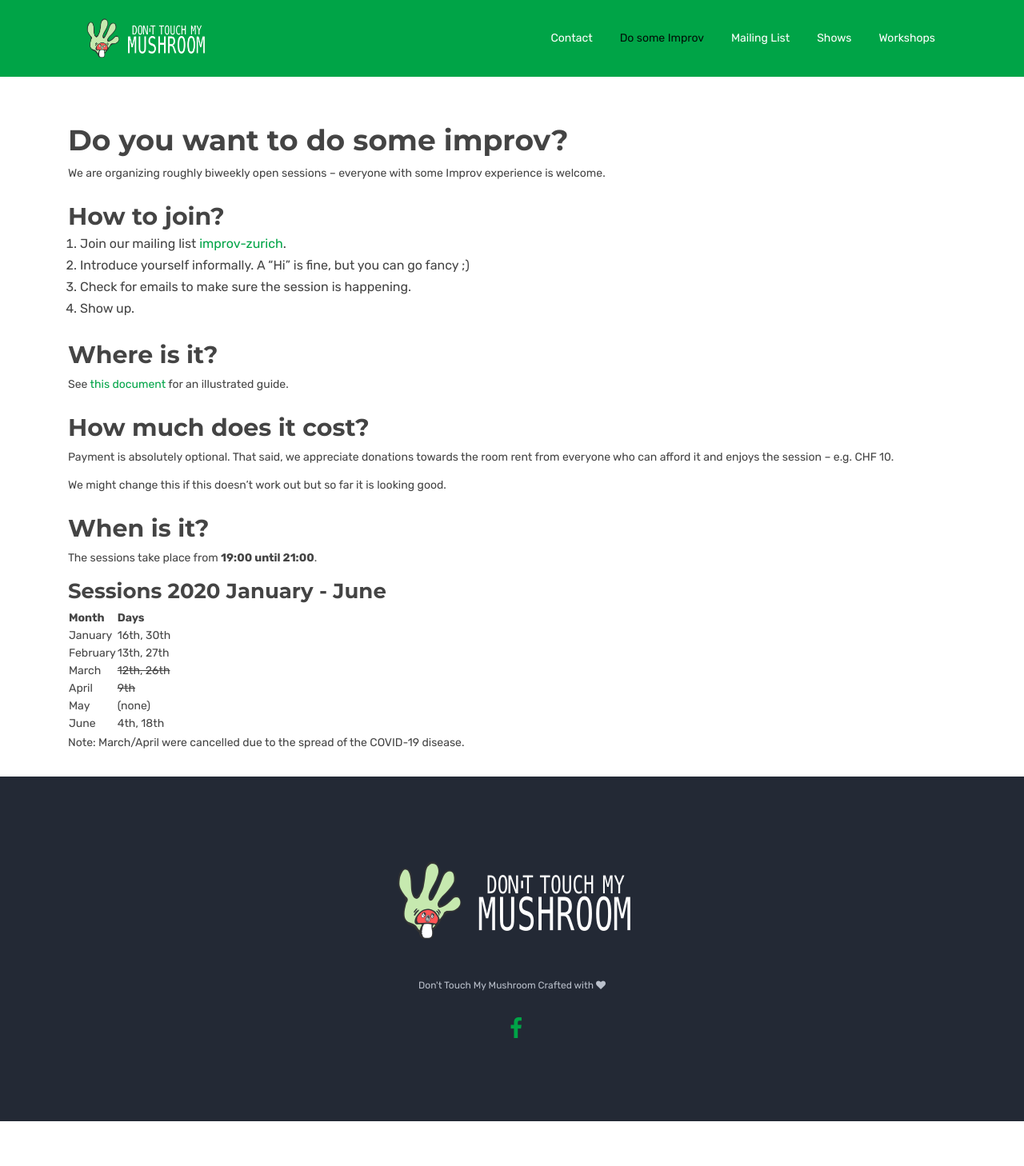
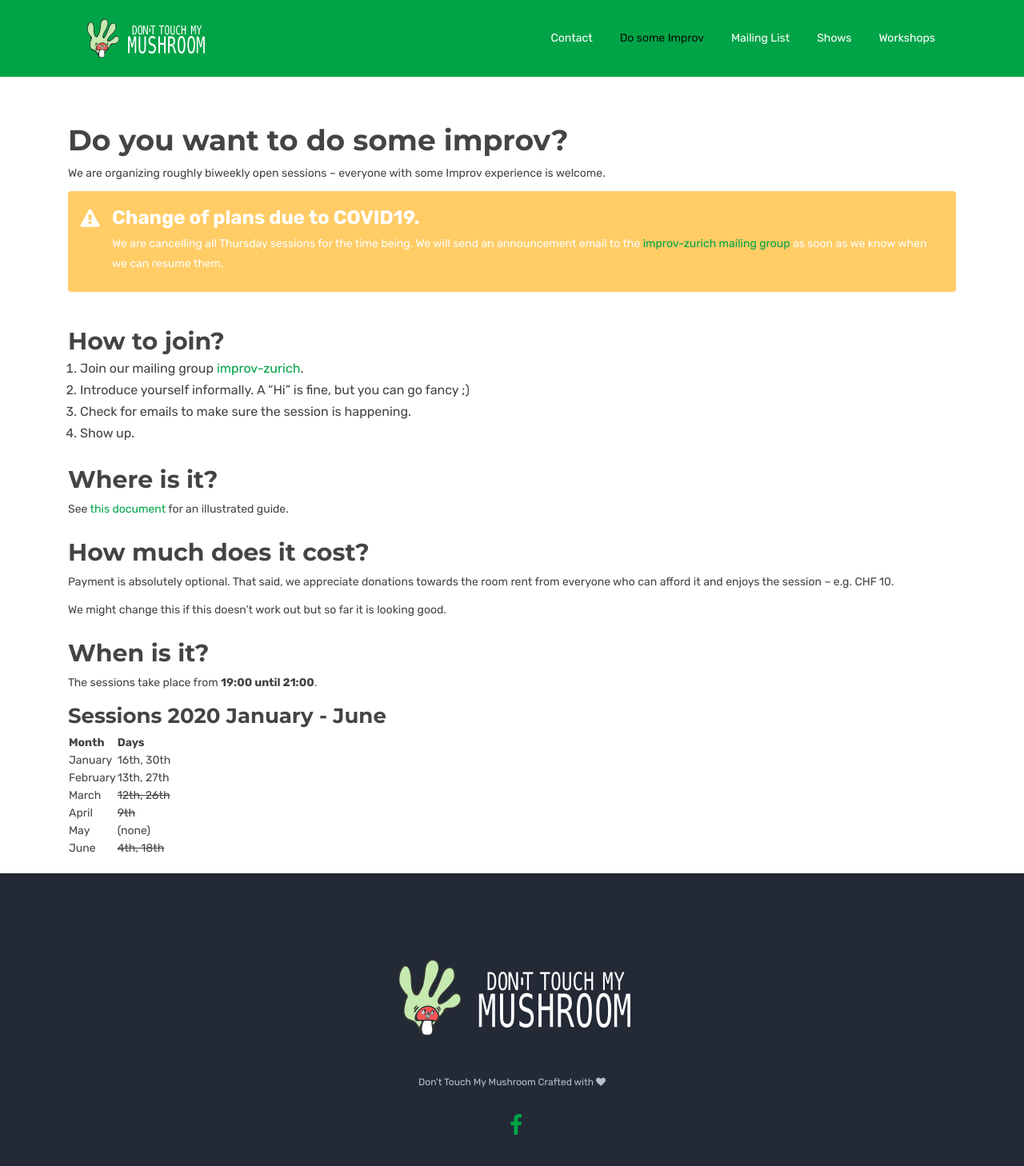
Before and after one commit to dont-touch-my-mushroom/dont-touch-my-mushroom.github.io, a Jekyll site: the page built from improv.md, in a window 1280 px wide. Shown: the top 1458 px of the page at 80% size. Built offline with Jekyll 4.4.1, drawn with Linux system fonts in a browser that asks for light colours.

Commit message:
Added a clear note showing that Thursday improv sessions have been cancelled until further notice.

```diff
--- a/improv.md
+++ b/improv.md
@@ -15,11 +15,21 @@ canonical: https://dont-tou.ch/improv
 We are organizing roughly biweekly open sessions -- everyone with some Improv
 experience is welcome.
 
+<div class="massage-box alert-warning">
+  <strong>
+    <i class="fa fa-exclamation-triangle"></i>
+    Change of plans due to COVID19.
+  </strong>
+  <p>We are cancelling all Thursday sessions for the time being. We will send an announcement email to
+  the <a href="https://groups.google.com/forum/#!forum/improv-zurich/join">improv-zurich mailing group</a>
+  as soon as we know when we can resume them.</p>
+</div>
+
 {:.heading-title}
 ## How to join?
 
 {:.orderlist}
-1. Join our mailing list
+1. Join our mailing group
   [improv-zurich](https://groups.google.com/forum/#!forum/improv-zurich/join).
 1. Introduce yourself informally. A "Hi" is fine, but you can go fancy ;)
 1. Check for emails to make sure the session is happening.
@@ -52,6 +62,4 @@ The sessions take place from **19:00 until 21:00**.
 |March 	  |~~12th, 26th~~ |
 |April 	  |~~9th~~ |
 |May 	  | (none) |
-|June	  |4th, 18th |
-
-Note: March/April were cancelled due to the spread of the COVID-19 disease.
+|June	  |~~4th, 18th~~ |
```
